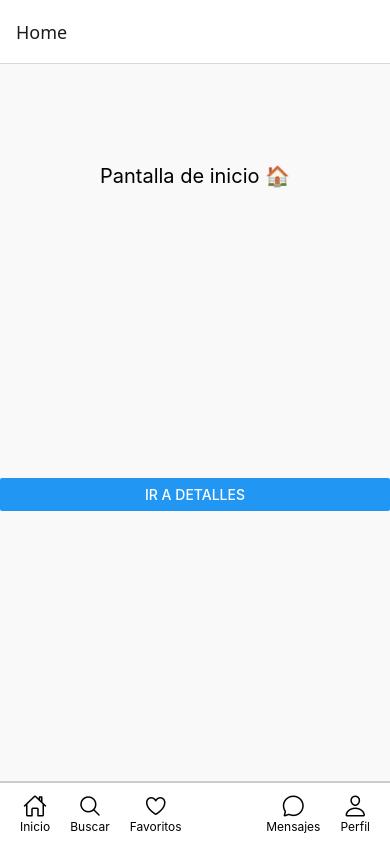
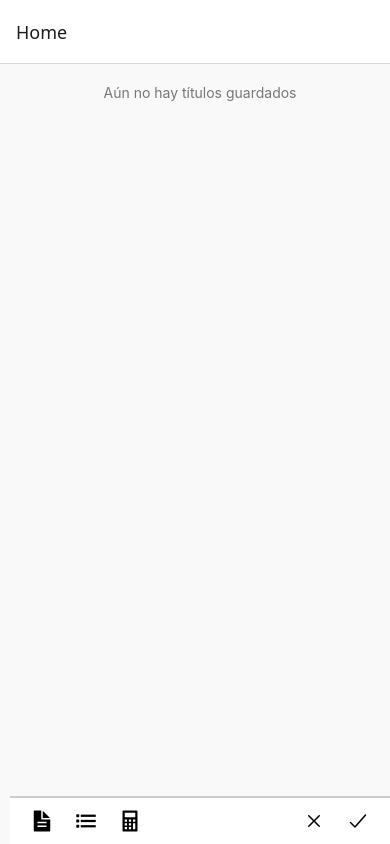
Before and after one commit to ejogc327/CuentasNataReact, a React Native app: screen /Home in a window 390 px wide. Built offline with nearby package versions, Linux system fonts and the light colour scheme.

Commit message:
Modal e íconos de Toolbar

```diff
--- a/src/components/BottomToolbar.js
+++ b/src/components/BottomToolbar.js
@@ -1,33 +1,33 @@
 import { View, TouchableOpacity, Text, StyleSheet } from 'react-native';
 import { Ionicons } from '@expo/vector-icons'; // íconos bonitos
 
-export default function BottomToolbar() {
+export default function BottomToolbar({ onPressLeft }) {
     return (
         <View style={styles.container}>
             {/* Sección izquierda (3 botones) */}
             <View style={styles.leftGroup}>
-                <TouchableOpacity style={styles.button}>
-                    <Ionicons name="home-outline" size={24} color="black" />
-                    <Text style={styles.label}>Inicio</Text>
+                <TouchableOpacity style={styles.button} onPress={() => onPressLeft('nota')}>
+                    <Ionicons name="document-text-sharp" size={24} color="black" />
+                    <Text style={styles.label}></Text>
                 </TouchableOpacity>
-                <TouchableOpacity style={styles.button}>
-                    <Ionicons name="search-outline" size={24} color="black" />
-                    <Text style={styles.label}>Buscar</Text>
+                <TouchableOpacity style={styles.button} onPress={() => onPressLeft('lista')}>
+                    <Ionicons name="list-sharp" size={24} color="black" />
+                    <Text style={styles.label}></Text>
                 </TouchableOpacity>
-                <TouchableOpacity style={styles.button}>
-                    <Ionicons name="heart-outline" size={24} color="black" />
-                    <Text style={styles.label}>Favoritos</Text>
+                <TouchableOpacity style={styles.button} onPress={() => onPressLeft('cuenta')}>
+                    <Ionicons name="calculator-sharp" size={24} color="black" />
+                    <Text style={styles.label}></Text>
                 </TouchableOpacity>
             </View>
             {/* Sección derecha (2 botones) */}
             <View style={styles.rightGroup}>
                 <TouchableOpacity style={styles.button}>
-                    <Ionicons name="chatbubble-outline" size={24} color="black" />
-                    <Text style={styles.label}>Mensajes</Text>
+                    <Ionicons name="close-outline" size={24} color="black" />
+                    <Text style={styles.label}></Text>
                 </TouchableOpacity>
                 <TouchableOpacity style={styles.button}>
-                    <Ionicons name="person-outline" size={24} color="black" />
-                    <Text style={styles.label}>Perfil</Text>
+                    <Ionicons name="checkmark-outline" size={24} color="black" />
+                    <Text style={styles.label}></Text>
                 </TouchableOpacity>
             </View>
         </View>
--- /dev/null
+++ b/src/components/CustomModal.js
@@ -0,0 +1,98 @@
+import { Modal, View, Text, TextInput, TouchableOpacity, TouchableWithoutFeedback, StyleSheet } from 'react-native';
+
+export default function CustomModal({
+    visible,
+    title,
+    description,
+    inputValue,
+    onChangeText,
+    onCancel,
+    onSave,
+}) {
+    return (
+        <Modal
+            visible={visible}
+            animationType="fade"
+            transparent={true}
+            onRequestClose={onCancel}
+        >
+            {/* Zona oscura de fondo */}
+            <TouchableWithoutFeedback onPress={onCancel}>
+                <View style={styles.overlay}>
+                    {/* Detenemos la propagación del toque al cuadro */}
+                    <TouchableWithoutFeedback>
+                        <View style={styles.modal}>
+                            <Text style={styles.title}>{title}</Text>
+                            <Text style={styles.text}>{description}</Text>
+                            <TextInput
+                                style={styles.input}
+                                placeholder="Escribe el título..."
+                                value={inputValue}
+                                onChangeText={onChangeText}
+                            />
+                            <View style={styles.buttons}>
+                                <TouchableOpacity style={[styles.button, styles.cancel]} onPress={onCancel}>
+                                    <Text style={styles.buttonText}>Cancelar</Text>
+                                </TouchableOpacity>
+                                <TouchableOpacity style={[styles.button, styles.save]} onPress={onSave}>
+                                    <Text style={styles.buttonText}>Guardar</Text>
+                                </TouchableOpacity>
+                            </View>
+                        </View>
+                    </TouchableWithoutFeedback>
+                </View>
+            </TouchableWithoutFeedback>
+        </Modal>
+    );
+}
+
+const styles = StyleSheet.create({
+    overlay: {
+        flex: 1,
+        justifyContent: 'center',
+        alignItems: 'center',
+        backgroundColor: 'rgba(0,0,0,0.3)',
+    },
+    modal: {
+        width: '80%',
+        backgroundColor: '#fff',
+        borderRadius: 12,
+        padding: 20,
+        elevation: 5,
+    },
+    title: {
+        fontSize: 18,
+        fontWeight: 'bold',
+        marginBottom: 10,
+    },
+    text: {
+        fontSize: 16,
+        marginBottom: 10,
+    },
+    input: {
+        borderWidth: 1,
+        borderColor: '#ccc',
+        borderRadius: 8,
+        padding: 10,
+        marginBottom: 20,
+    },
+    buttons: {
+        flexDirection: 'row',
+        justifyContent: 'space-around',
+    },
+    button: {
+        paddingVertical: 10,
+        paddingHorizontal: 20,
+        borderRadius: 8,
+    },
+    cancel: {
+        backgroundColor: '#ccc',
+    },
+    save: {
+        backgroundColor: '#4CAF50',
+    },
+    buttonText: {
+        color: '#fff',
+        fontWeight: 'bold',
+    },
+});
--- a/src/screens/HomeScreen.js
+++ b/src/screens/HomeScreen.js
@@ -1,20 +1,58 @@
-import { View, Text, Button, StyleSheet } from 'react-native';
+import { useState } from 'react';
+import { View, Text, Button, StyleSheet, FlatList } from 'react-native';
+import { SafeAreaView } from 'react-native-safe-area-context';
 import BottomToolbar from '../components/BottomToolbar';
-import { SafeAreaView } from 'react-native-safe-area-context';
+import CustomModal from '../components/CustomModal';
 
 export default function HomeScreen({ navigation }) {
+    const [items, setItems] = useState([]); // Lista de títulos
+    const [modalVisible, setModalVisible] = useState(false);
+    const [currentButton, setCurrentButton] = useState('');
+    const [inputText, setInputText] = useState('');
+
+    // Abrir el modal
+    const handleButtonPress = (buttonName) => {
+        setCurrentButton(buttonName);
+        setInputText('');
+        setModalVisible(true);
+    };
+
+    // Guardar el título
+    const handleSave = () => {
+        if (inputText.trim() !== '') {
+            setItems([...items, { id: Date.now().toString(), title: inputText }]);
+        }
+        setModalVisible(false);
+    }
+
+    // Cerrar sin guardar
+    const handleCancel = () => setModalVisible(false);
+
     return (
         <SafeAreaView style={styles.safeArea}>
             <View style={styles.container}>
-            <Text style={styles.title}>Pantalla de inicio 🏠</Text>
-            <Button
-                title="Ir a detalles"
-                onPress={() => navigation.navigate('Details')}
+                {/* Lista de títulos */}
+                <FlatList
+                    data={items}
+                    keyExtractor={(item) => item.id}
+                    renderItem={({ item }) => <Text style={styles.item}>{item.title}</Text>}
+                    ListEmptyComponent={<Text style={styles.empty}>Aún no hay títulos guardados</Text>}
+                />
+
+                {/* Modal de entrada */ }
+                <CustomModal
+                    visible={modalVisible}
+                    title={`Nueva ${currentButton}`}
+                    description={`Agrega el título de la ${currentButton}`}
+                    inputValue={inputText}
+                    onChangeText={setInputText}
+                    onCancel={handleCancel}
+                    onSave={handleSave}
                 />
 
                 {/* Barra inferior */}
                 <View style={styles.toolbarContainer}>
-                <BottomToolbar />
+                    <BottomToolbar onPressLeft={handleButtonPress} />
                 </View>
             </View>
         </SafeAreaView>
@@ -29,12 +67,16 @@ const styles = StyleSheet.create({
     container: {
         flex: 1,
         justifyContent: 'space-between', // empuja el toolbar abajo
+        marginLeft: 10,
     },
-    title: {
-        fontSize: 20,
-        marginBottom: 20,
+    item: {
+        fontSize: 18,
+        marginVertical: 6,
+    },
+    empty: {
         textAlign: 'center',
-        marginTop: 100,
+        color: '#777',
+        marginTop: 20,
     },
     toolbarContainer: {
         borderTopWidth: 1,
```
Lines whose indentation alone changed are shown as unchanged.
